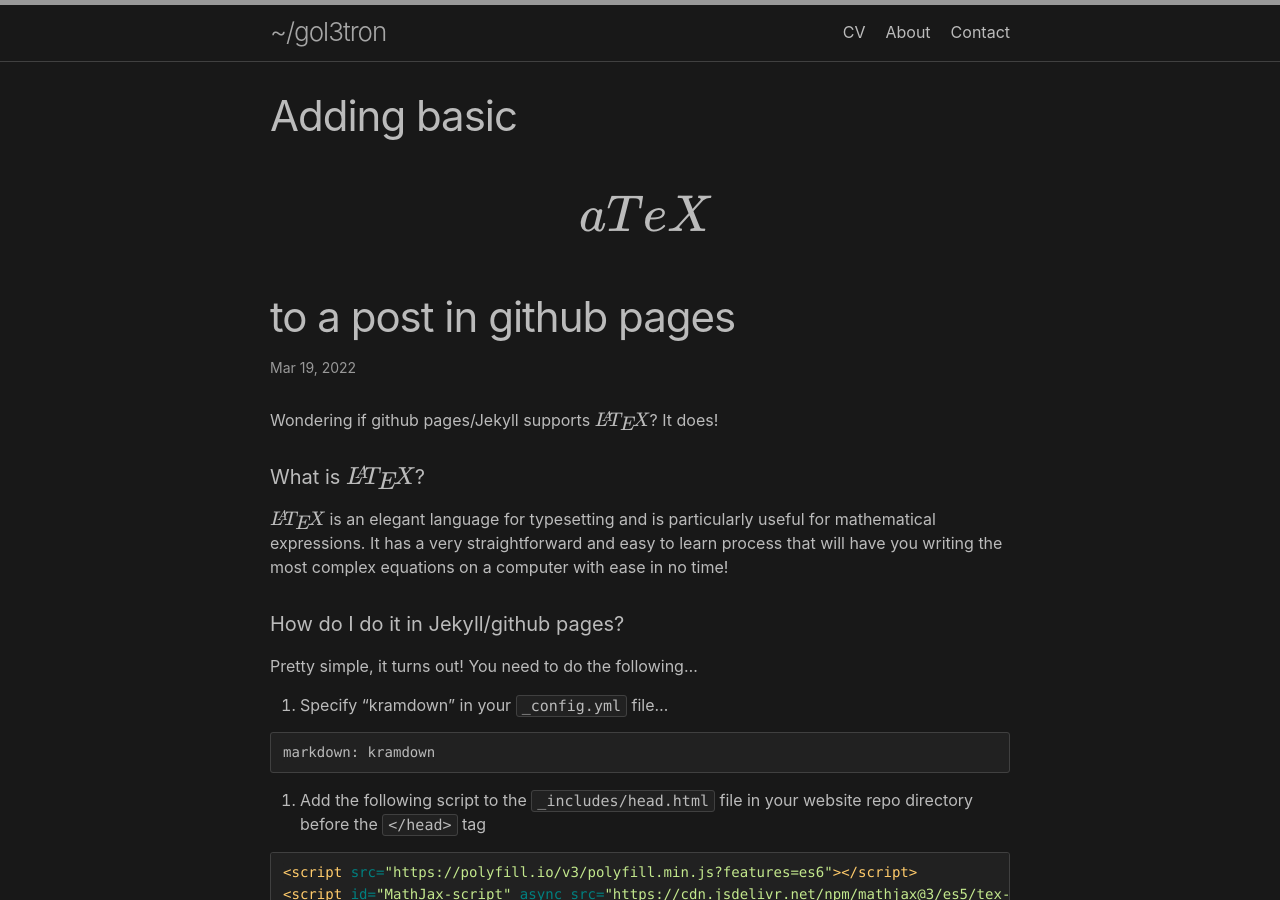
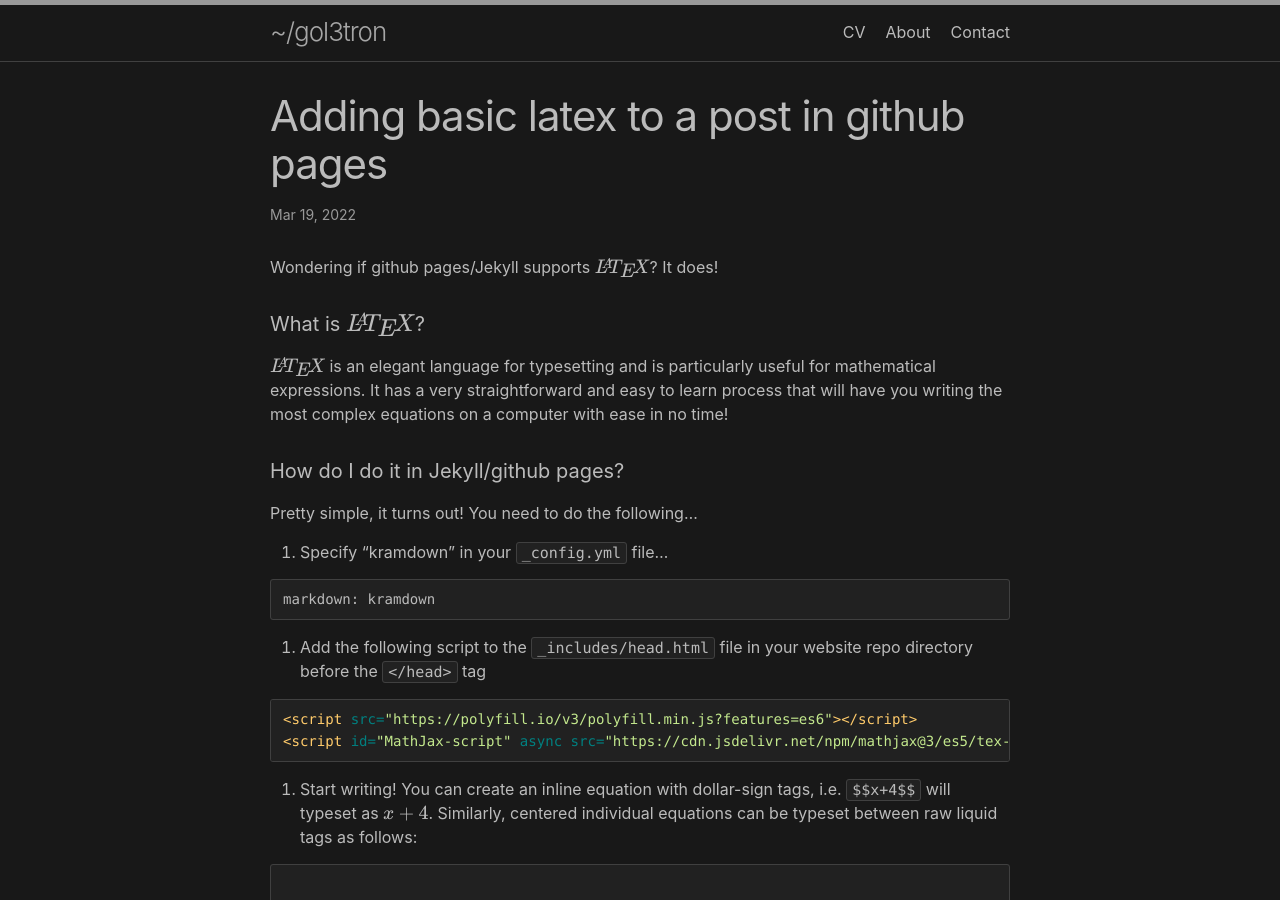
Before and after one commit to gol3tron/gol3tron.github.io, a Jekyll site: the page built from _posts/2022-03-19-github-latex.md, in a window 1280 px wide and 900 px high. Built offline with Jekyll 4.4.1, drawn with Linux system fonts in a browser that asks for light colours.

Commit message:
Update 2022-03-19-github-latex.md

```diff
--- a/_posts/2022-03-19-github-latex.md
+++ b/_posts/2022-03-19-github-latex.md
@@ -1,6 +1,6 @@
 ---
 layout: post
-title: "Adding basic $$\LaTeX$$ to a post in github pages"
+title: "Adding basic latex to a post in github pages"
 date: 2022-03-19
 tags: code help
 ---
@@ -39,10 +39,10 @@ x = \frac{-b^{2} \pm \sqrt{b^{2} - 4ac}{2a}
 
 will typeset as...
 
-{% raw %}
-\begin{equation}
-x = \frac{-b^{2} \pm \sqrt{b^{2} - 4ac}{2a}
-\end{equation}
-{% endraw %}
+ {% raw %}
+ \begin{equation}
+  x = \frac{-b^{2} \pm \sqrt{b^{2} - 4ac}{2a}
+ \end{equation}
+ {% endraw %}
 
 And there you go! Happy typesetting!
```
